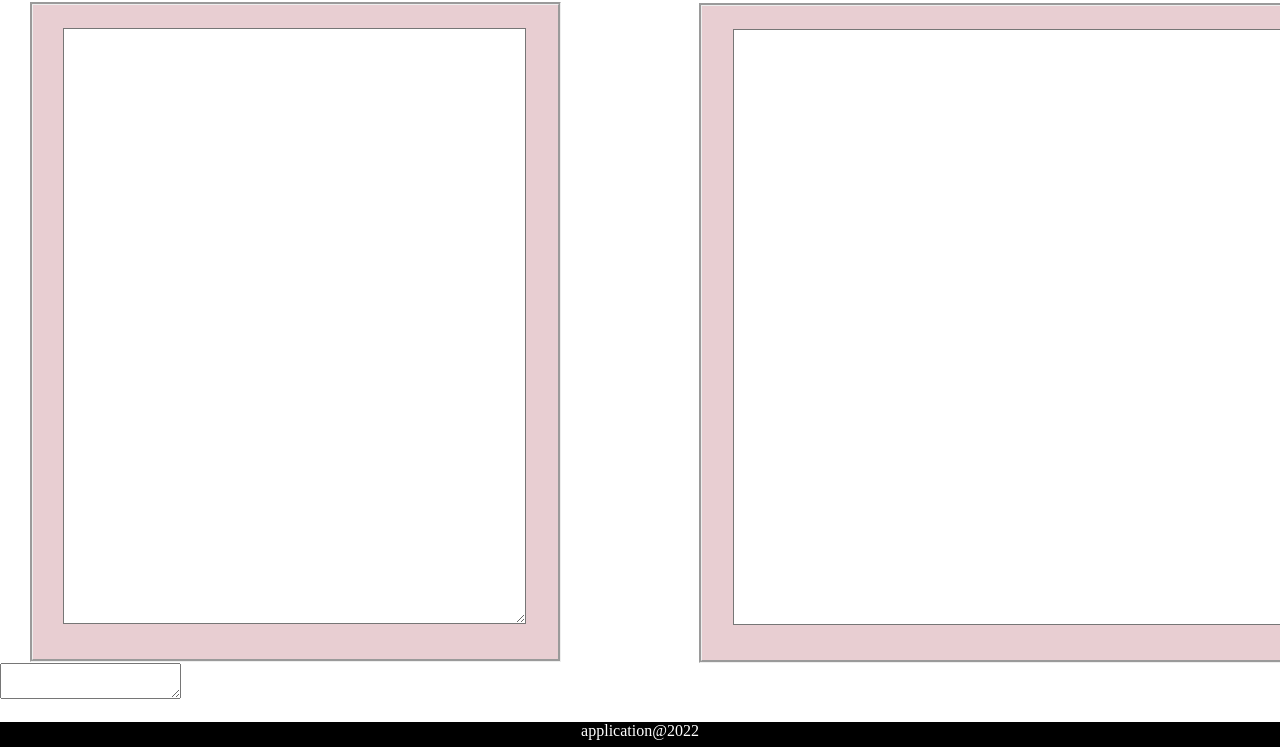
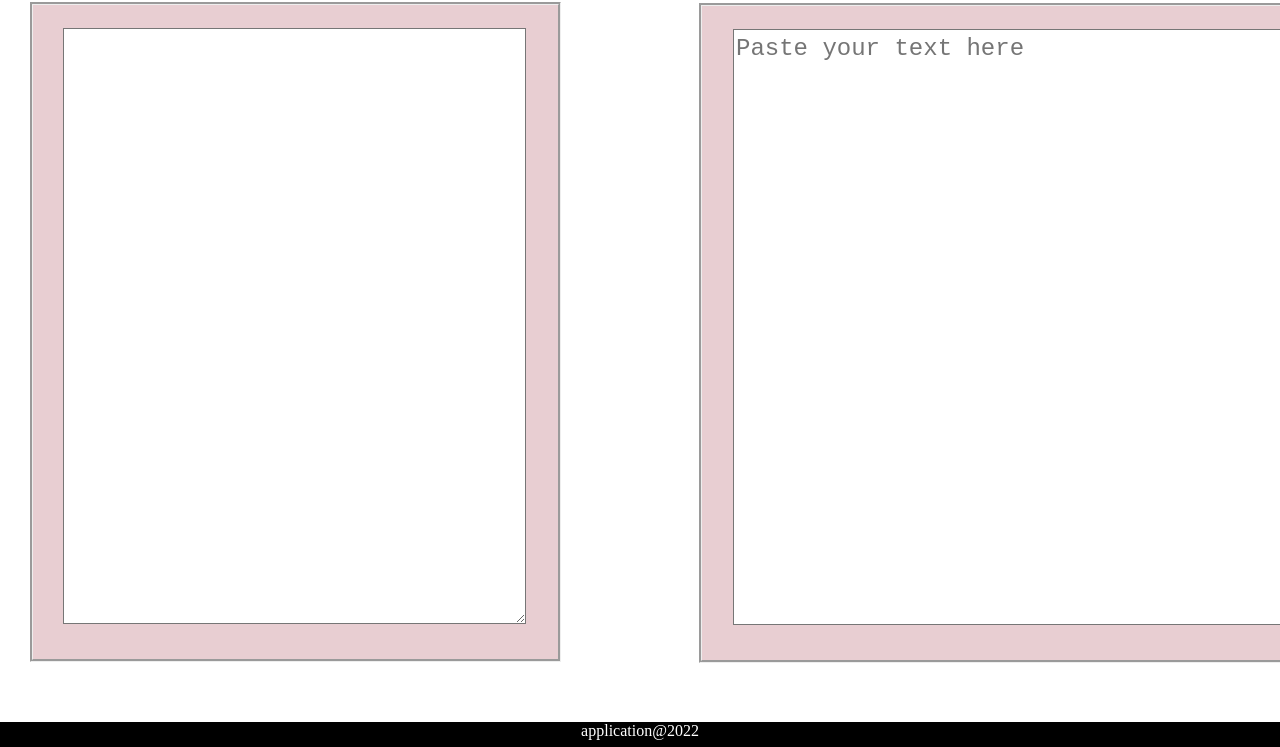
Before and after one commit to R-Remitha/Task1, a plain HTML site: page Task 1/index.html in a window 1280 px wide. Shown: the part 53-800 px from the top of the page. Drawn offline with Linux system fonts and the light colour scheme.

Commit message:
Update index.html

```diff
--- a/Task 1/index.html
+++ b/Task 1/index.html
@@ -18,12 +18,9 @@
         <textarea id="lp" readonly></textarea>
     </div>
     <div class="right">
-        <textarea id="rp" onclick="cur()" onpaste="get()" maxlength="860"></textarea>
+        <textarea id="rp" placeholder="Paste your text here" onclick="cur()" onpaste="get()"></textarea>
     </div>
-    <div class="between">
-        <textarea id="bp" readonly></textarea>
 
-    </div>
     <div><p></p><p></p></div>
 
 
```
